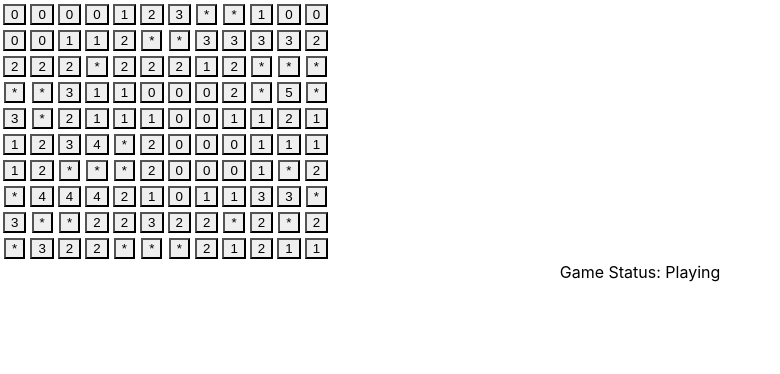
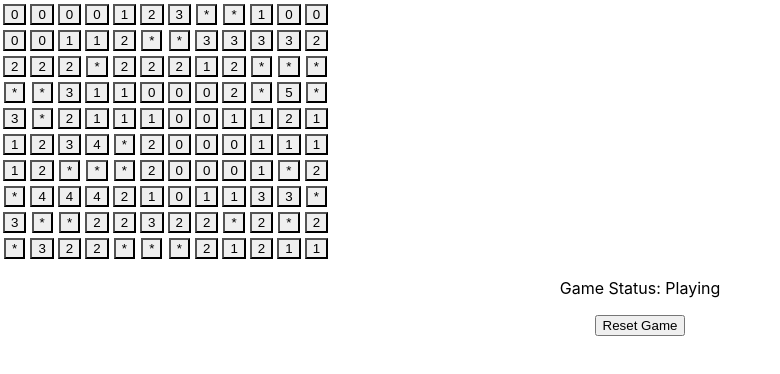
Before and after one commit to panglat/-code-challenge-minesweeper, a React (Create React App) app: page / in a window 1280 px wide. Both pictures are taken after a click on the button "Save". Shown: the top 374 px of the page, without its empty margins (0-780 px from the left). Built offline with nearby package versions, Linux system fonts and the light colour scheme.

Commit message:
Reset Game

```diff
--- a/src/components/app-components/Board/index.tsx
+++ b/src/components/app-components/Board/index.tsx
@@ -2,13 +2,16 @@ import React from 'react';
 import { useSelector, useDispatch } from 'react-redux';
 import { boardSelector } from '../../../business/Game/selectors';
 import Cell from '../Cell';
+import { gameStatus as gameStatusSelector } from '../../../business/Game/selectors';
+import { RevealCell, FlagCell } from '../../../business/Game/actions';
+import GameStatusEnum from '../../../models/GameStatus';
 
 import './styles.scss';
-import { RevealCell, FlagCell } from '../../../business/Game/actions';
 
 const Board: React.FC = () => {
   const dispatch = useDispatch();
   const cells = useSelector(boardSelector);
+  const gameStatus = useSelector(gameStatusSelector);
 
   if (cells) {
     return (
@@ -21,10 +24,14 @@ const Board: React.FC = () => {
                   <Cell
                     cell={cell}
                     onReveal={(cell) => {
-                      dispatch(RevealCell(cell));
+                      if (gameStatus === GameStatusEnum.Playing) {
+                        dispatch(RevealCell(cell));
+                      }
                     }}
                     onFlag={(cell) => {
-                      dispatch(FlagCell(cell));
+                      if (gameStatus === GameStatusEnum.Playing) {
+                        dispatch(FlagCell(cell));
+                      }
                     }}
                   />
                 </td>
--- a/src/components/app-components/GameBoard/index.tsx
+++ b/src/components/app-components/GameBoard/index.tsx
@@ -4,7 +4,6 @@ import { withRouter, RouteComponentProps } from 'react-router-dom';
 import Board from '../Board';
 import GameStatus from '../GameStatus';
 import { gameStatus as gameStatusSelector } from '../../../business/Game/selectors';
-import GameStatusEnum from '../../../models/GameStatus';
 
 import './styles.scss';
 
--- a/src/components/app-components/GameStatus/index.tsx
+++ b/src/components/app-components/GameStatus/index.tsx
@@ -1,21 +1,26 @@
 import React from 'react';
-import './styles.scss';
 import { useSelector } from 'react-redux';
 import { gameStatus as gameStatusSelector } from '../../../business/Game/selectors';
 import GameStatusEnum from '../../../models/GameStatus';
+import { Link } from 'react-router-dom';
+
+import './styles.scss';
 
 const GameStatus: React.FC = () => {
   const gameStatus = useSelector(gameStatusSelector);
   return (
     <div className="game-status">
-      <span>
+      <p>
         Game Status:{' '}
         {gameStatus === GameStatusEnum.Playing
           ? 'Playing'
           : gameStatus === GameStatusEnum.Won
           ? 'Won'
           : 'Lost'}{' '}
-      </span>
+      </p>
+      <Link to="/">
+        <button>Reset Game</button>
+      </Link>
     </div>
   );
 };
```
